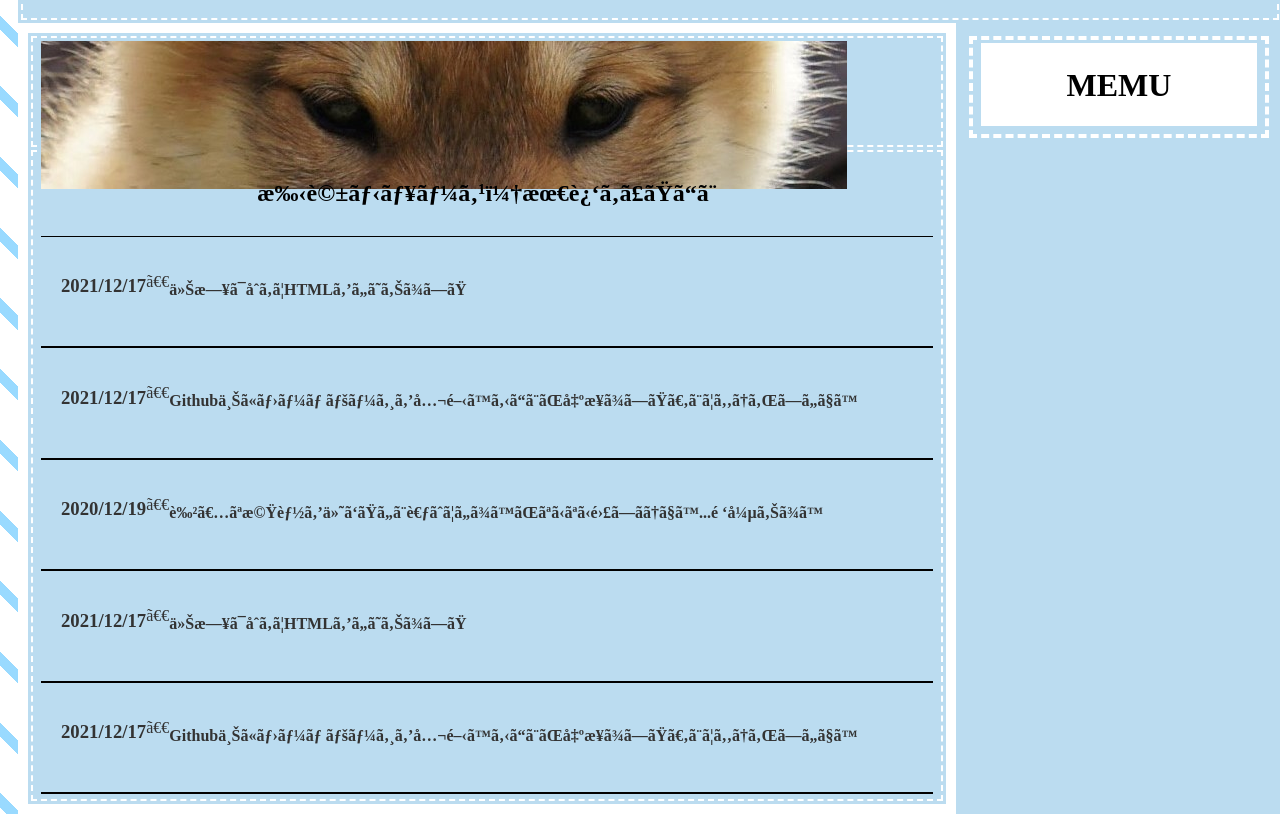
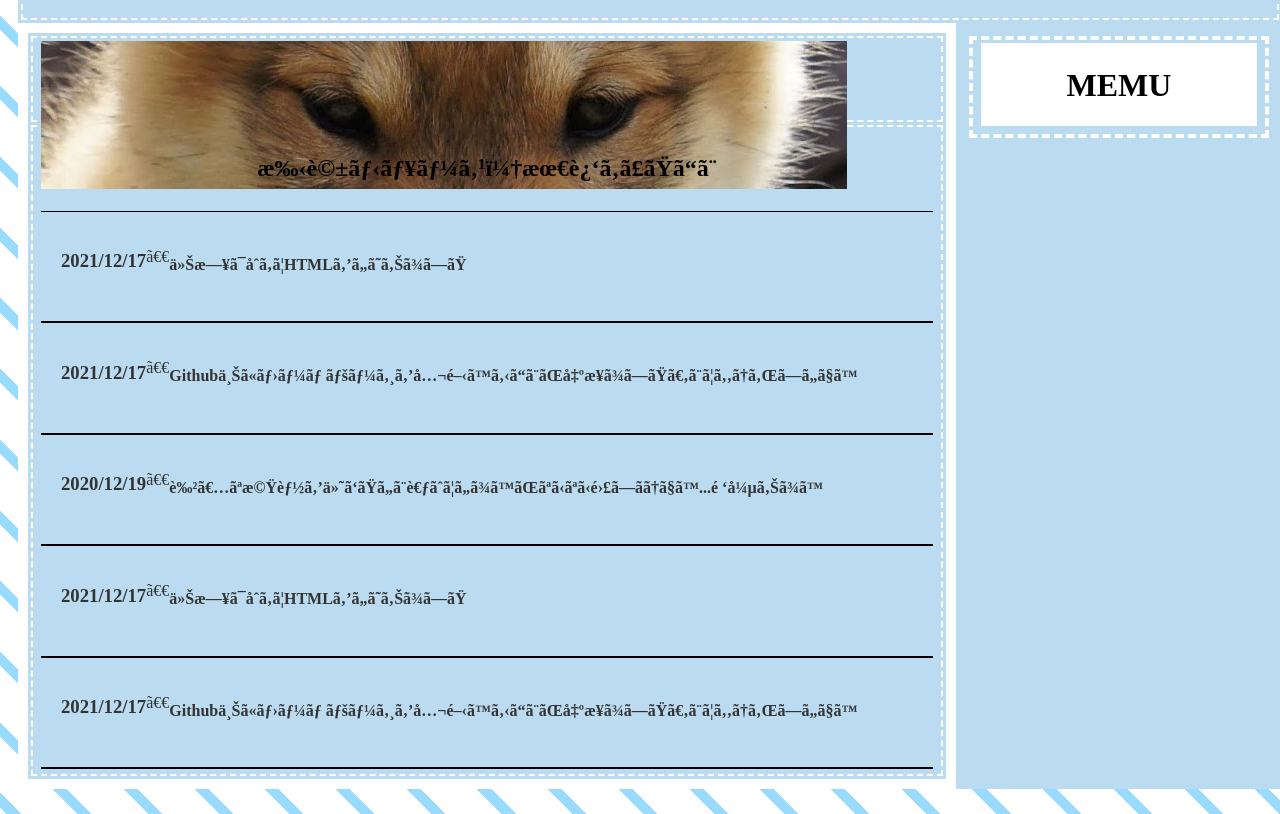
Before and after one commit to physi0323/physi0323.github.io, a plain HTML site: page index.html in a window 1280 px wide. Shown: the part 108-922 px from the top of the page. After the commit the page ends 897 px from the top, so only its background shows below. Drawn offline with Linux system fonts and the light colour scheme.

Commit message:
Update index.html

```diff
--- a/index.html
+++ b/index.html
@@ -148,7 +148,7 @@ display: block;
 /*ワンちゃんの写真*/
 .img-wrapper{
     width: 170%;
-    height: 100px;
+    height: 75px;
     background-image: url(img1.jpg);
 }
 /*高さ調節の必要あり！*/
```
